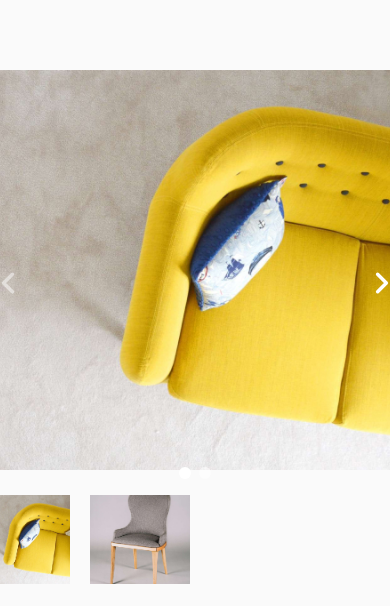
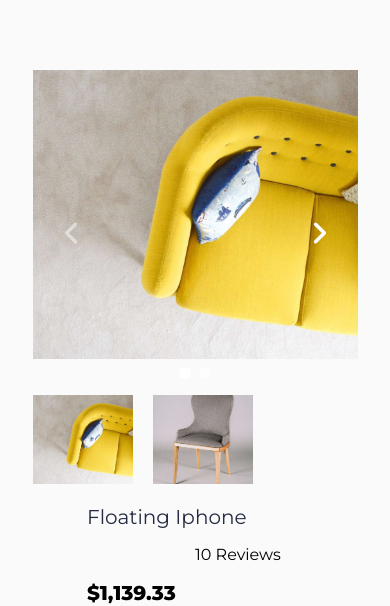
Before and after one commit to irema00/e-commerce-react-vite, a React (Vite) app in the folder e-commerce/: page /product in a window 390 px wide. Shown: the part 432-1038 px from the top of the page. Built offline with nearby package versions, Linux system fonts and the light colour scheme; some icons are missing.

Commit message:
responsive carousel

```diff
--- a/e-commerce/src/layouts/productPage/ProductDetailCarousel.jsx
+++ b/e-commerce/src/layouts/productPage/ProductDetailCarousel.jsx
@@ -7,8 +7,8 @@ export default function ProductDetailCarousel() {
   const [activeIndex, setActiveIndex] = useState(0);
 
   return (
-    <div className=" flex flex-col w-[500px] h-[525px] ">
-      <Carousel className="w-[450px] h-[500px]">
+    <div className=" flex flex-col justify-center md:w-[475px] md:h-[525px] ">
+      <Carousel className="md:w-[450px] md:h-[500px] w-[325px] h-[325px] ">
         {productData.imageUrl.map((img, idx) => (
           <div key={idx} className="flex">
             <img
```
